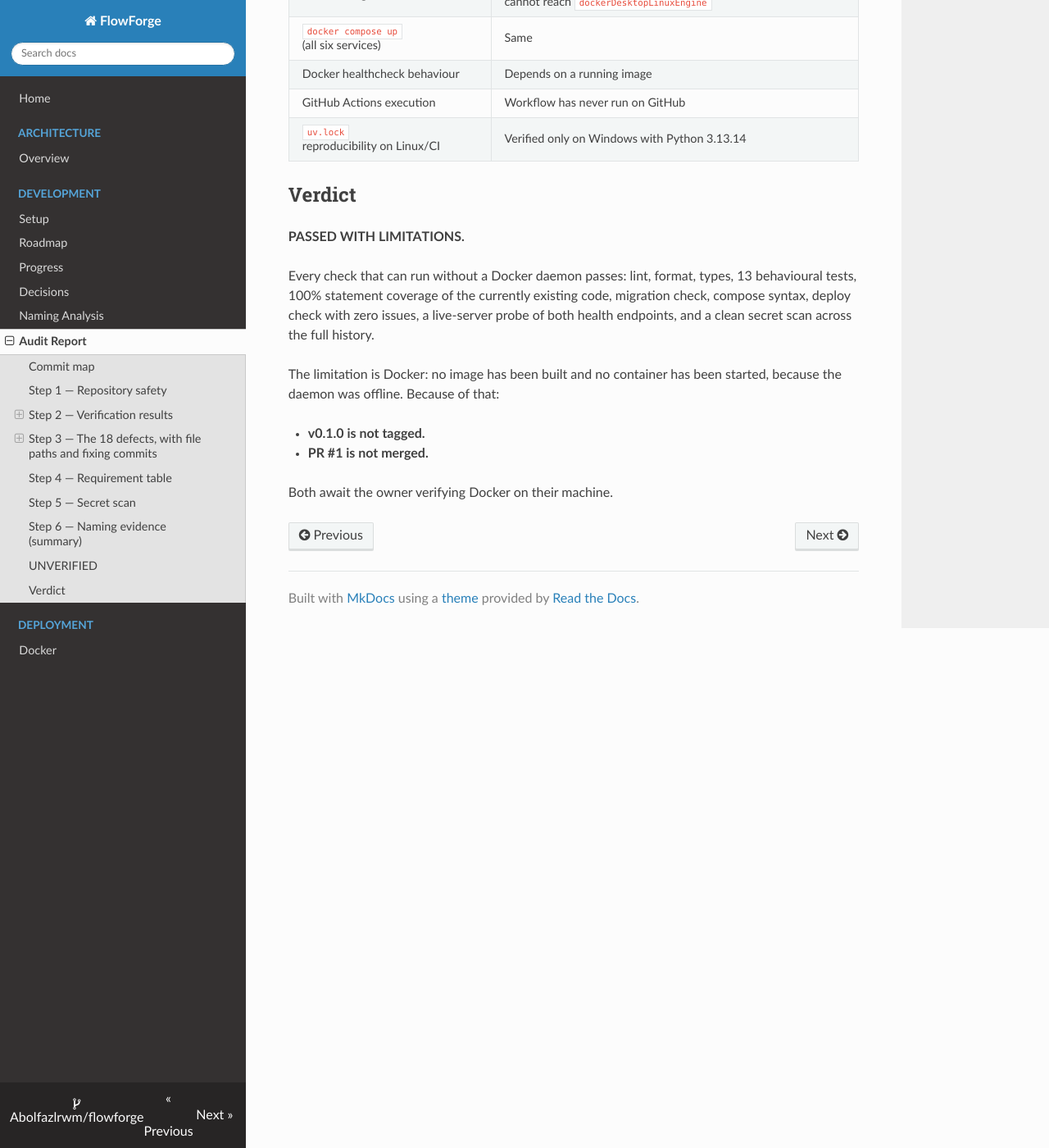
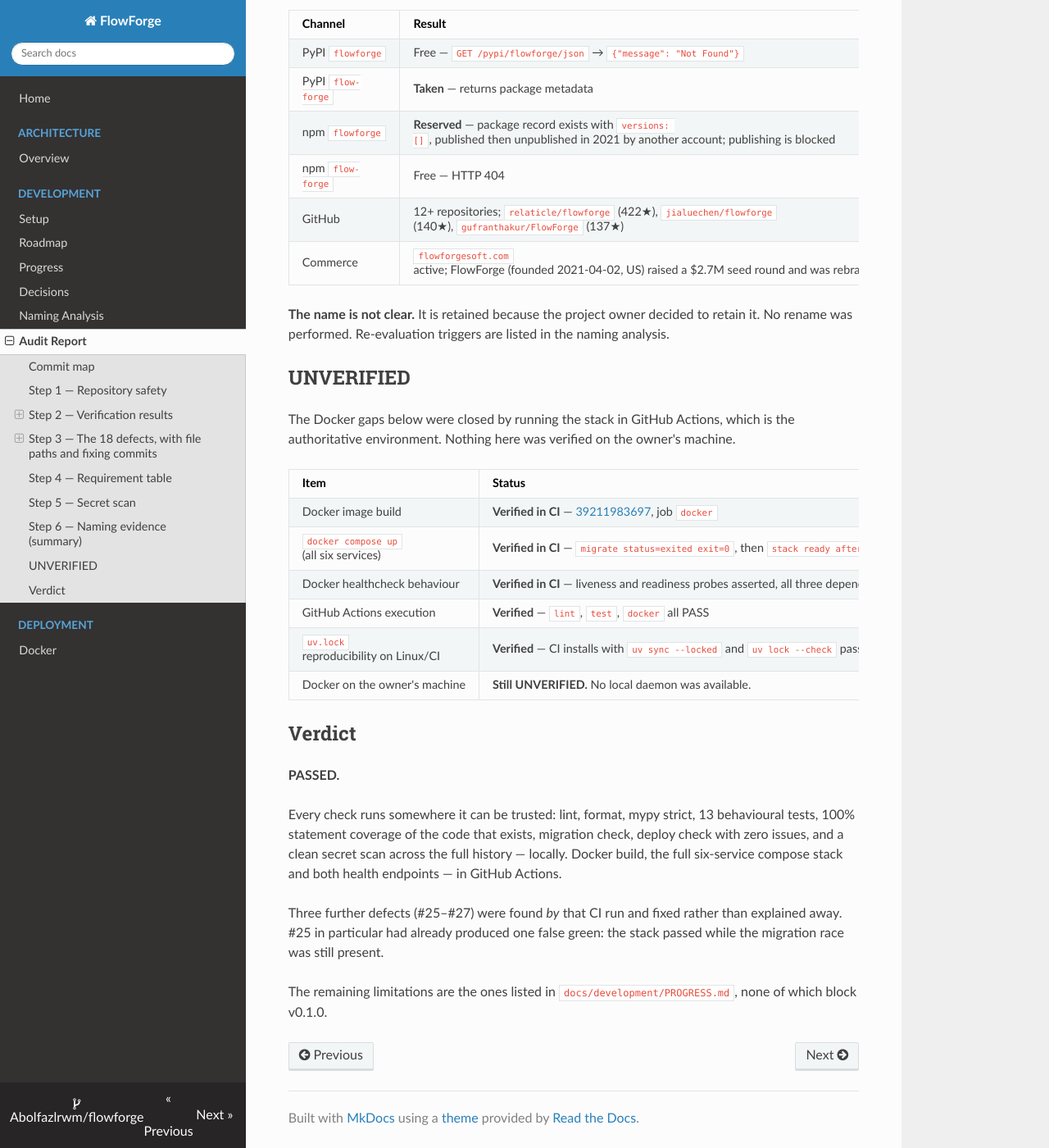
Before and after one commit to Abolfazlrwm/flowforge, an MkDocs documentation site: the page built from docs/development/AUDIT_REPORT.md, in a window 1280 px wide and 1400 px high, scrolled down 6753 px. Shown: the whole window at 82% size. Built offline with MkDocs 1.6.1, drawn with Linux system fonts in a browser that asks for light colours; nearby versions of some CDN libraries; some of the changed text lies outside the part shown.

Commit message:
docs: record defects 25-27 and the authoritative green run
- AUDIT_REPORT: add the defects found by CI (migration race, drifted compose
  env, CRLF hazard), refresh the commit map, and rewrite the UNVERIFIED table
  so it states what CI closed and what is still unverified (Docker on the
  owner's machine).
- PROGRESS: point at run 39211983697, keep the failed run 39211260120 visible
  so the earlier false green is not hidden, and add the Compose >= 2.20
  requirement to the limitations.
- CHANGELOG: date 0.1.0 and remove the 'blocked on Docker verification' note.
- README: Compose v2.20 requirement and the migrate service in the feature
  table.

```diff
--- a/docs/development/AUDIT_REPORT.md
+++ b/docs/development/AUDIT_REPORT.md
@@ -16,7 +16,14 @@
 | `1352e22` | Revert the rename; split settings into `base/dev/test/prod` |
 | `bc38824` | Behavioural tests for health probes and security settings |
 | `6b4cfe2` | `uv.lock`, CI installs from the lock, actions pinned to SHAs |
-| *(docs commit)* | Documentation closeout |
+| `7fd07aa` | Documentation closeout |
+| `0a27d5f` | Docker build: install from `uv.lock`, copy `README.md` |
+| `82c4ccc` | CI: bring up the compose stack and probe both health endpoints |
+| `e9a2417` | ADR-009: owner-delegated project name evaluation |
+| `da10a23` | README rewrite and a Makefile with verifiable targets |
+| `3b6dc37` | Record the CI verification of the Docker stack |
+| `a0571bf` | One-shot `migrate` gate; shared compose env anchor (defects #25, #26) |
+| `d654298` | `.gitattributes` forcing LF (defect #27) |
 
 ## Step 1 — Repository safety
 
@@ -98,6 +105,14 @@
 | 22 | GitHub Actions referenced floating tags (`@v4`, `@v5`) rather than immutable commits | `.github/workflows/ci.yml` | `6b4cfe2` |
 | 23 | Settings were a single module with no way to express environment differences; `SECRET_KEY` was optional even with `DEBUG=False` | `flowforge/settings/` | `1352e22` |
 | 24 | No test exercised readiness failure modes or the security flags | `tests/unit/test_health.py`, `tests/unit/test_settings.py` | `bc38824` |
+
+### Defects found after the first green run
+
+| # | Defect | File(s) | Fixed in |
+|---|--------|---------|----------|
+| 25 | `web`, `worker` and `scheduler` each ran `migrate` on startup, racing on `CREATE TABLE`. Surfaced as `django.db.utils.ProgrammingError: relation "django_session" already exists` in CI run [39211260120](https://github.com/Abolfazlrwm/flowforge/actions/runs/39211260120); the earlier green run [39210906976](https://github.com/Abolfazlrwm/flowforge/actions/runs/39210906976) passed only by start-order luck | `compose.yaml`, `.github/workflows/ci.yml` | `a0571bf` |
+| 26 | `scheduler` and `worker` were missing `DJANGO_ALLOWED_HOSTS` — the three duplicated `environment:` blocks had already drifted | `compose.yaml` | `a0571bf` |
+| 27 | `core.autocrlf=true` with no `.gitattributes` wrote CRLF into the working tree; the first shell script committed would fail with `/bin/sh\r: bad interpreter` inside Linux containers | `.gitattributes` | `d654298` |
 
 ## Step 4 — Requirement table
 
@@ -201,28 +216,32 @@
 
 ## UNVERIFIED
 
-| Item | Reason |
+The Docker gaps below were closed by running the stack in GitHub Actions,
+which is the authoritative environment. Nothing here was verified on the
+owner's machine.
+
+| Item | Status |
 |------|--------|
-| Docker image build | Docker daemon offline — `docker info` cannot reach `dockerDesktopLinuxEngine` |
-| `docker compose up` (all six services) | Same |
-| Docker healthcheck behaviour | Depends on a running image |
-| GitHub Actions execution | Workflow has never run on GitHub |
-| `uv.lock` reproducibility on Linux/CI | Verified only on Windows with Python 3.13.14 |
+| Docker image build | **Verified in CI** — [39211983697](https://github.com/Abolfazlrwm/flowforge/actions/runs/39211983697), job `docker` |
+| `docker compose up` (all six services) | **Verified in CI** — `migrate status=exited exit=0`, then `stack ready after 2 attempt(s)` |
+| Docker healthcheck behaviour | **Verified in CI** — liveness and readiness probes asserted, all three dependency checks `ok` |
+| GitHub Actions execution | **Verified** — `lint`, `test`, `docker` all PASS |
+| `uv.lock` reproducibility on Linux/CI | **Verified** — CI installs with `uv sync --locked` and `uv lock --check` passes |
+| Docker on the owner's machine | **Still UNVERIFIED.** No local daemon was available. |
 
 ## Verdict
 
-**PASSED WITH LIMITATIONS.**
+**PASSED.**
 
-Every check that can run without a Docker daemon passes: lint, format, types,
-13 behavioural tests, 100% statement coverage of the currently existing code,
-migration check, compose syntax, deploy check with zero issues, a live-server
-probe of both health endpoints, and a clean secret scan across the full
-history.
+Every check runs somewhere it can be trusted: lint, format, mypy strict, 13
+behavioural tests, 100% statement coverage of the code that exists, migration
+check, deploy check with zero issues, and a clean secret scan across the full
+history — locally. Docker build, the full six-service compose stack and both
+health endpoints — in GitHub Actions.
 
-The limitation is Docker: no image has been built and no container has been
-started, because the daemon was offline. Because of that:
+Three further defects (#25–#27) were found *by* that CI run and fixed rather
+than explained away. #25 in particular had already produced one false green:
+the stack passed while the migration race was still present.
 
-- **v0.1.0 is not tagged.**
-- **PR #1 is not merged.**
-
-Both await the owner verifying Docker on their machine.
+The remaining limitations are the ones listed in
+`docs/development/PROGRESS.md`, none of which block v0.1.0.
```
Also changed, not shown: CHANGELOG.md (+22 -4 lines), README.md (+3 -2 lines), docs/development/PROGRESS.md (+21 -4 lines).
